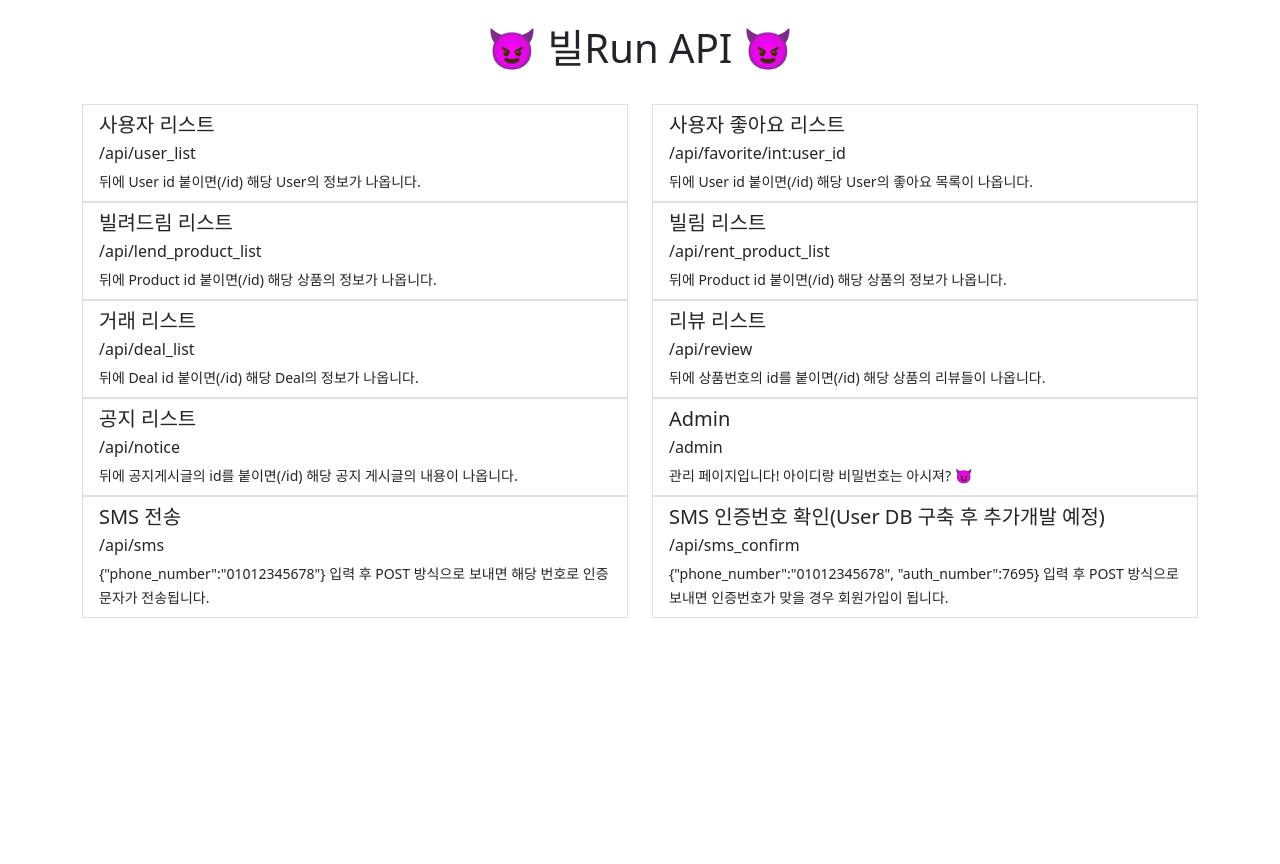
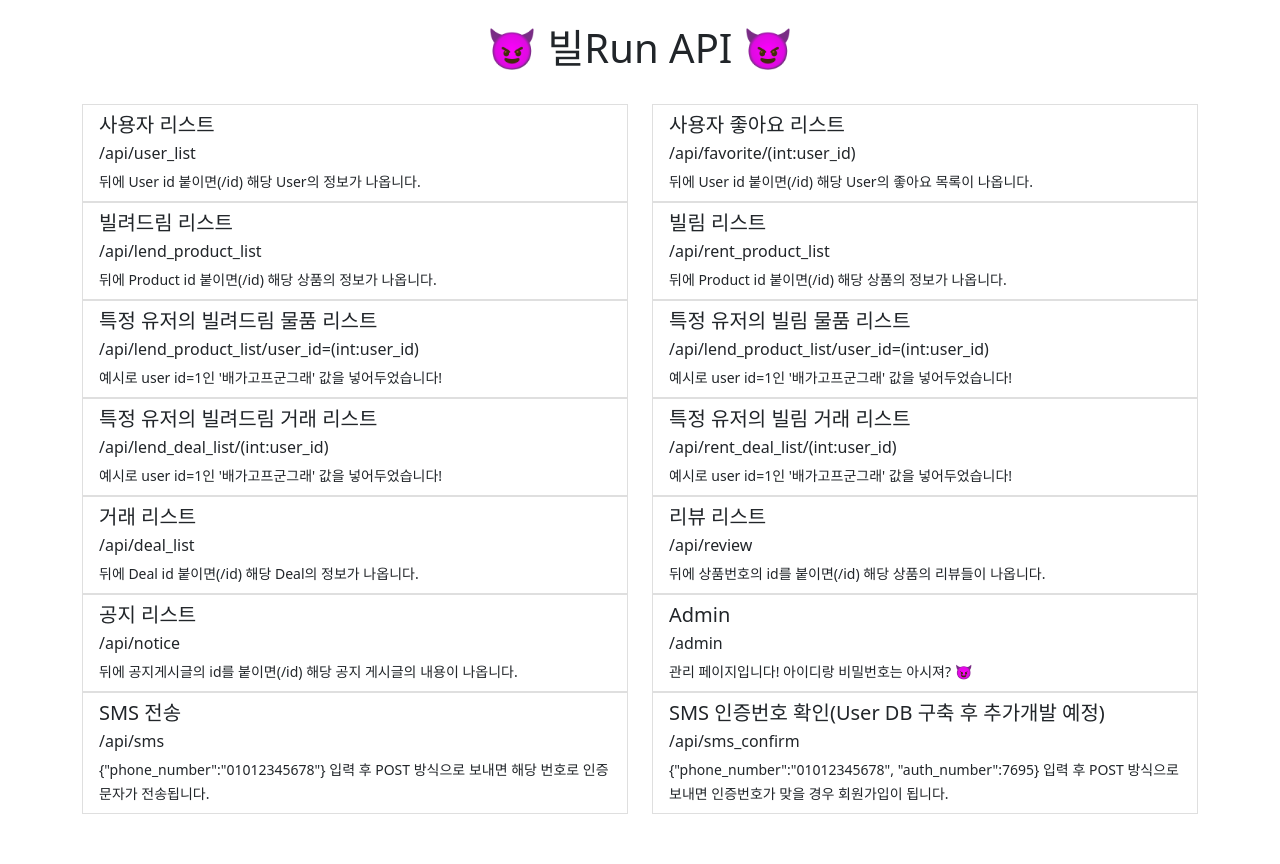
Before and after one commit to SRCdevvv/BillRun_back, a Django app: page / in a window 1280 px wide. Before the commit the page ends 618 px from the top, so only its background shows below. Run offline with Django 3.2, Linux system fonts and the light colour scheme.

Commit message:
update main.html

```diff
--- a/api/templates/api/main.html
+++ b/api/templates/api/main.html
@@ -13,7 +13,7 @@
     <title>BillRun</title>
   </head>
   <body>
-    <div class="container">
+    <div class="container" style="margin-bottom:50px">
         <br>
         <h1 Align="center">😈 빌Run API 😈</h1>
         <br>
@@ -33,7 +33,7 @@
                         <div class="d-flex w-100 justify-content-between">
                             <h5 class="mb-1">사용자 좋아요 리스트</h5>
                         </div>
-                        <p class="mb-1">/api/favorite/int:user_id</p>
+                        <p class="mb-1">/api/favorite/(int:user_id)</p>
                         <small>뒤에 User id 붙이면(/id) 해당 User의 좋아요 목록이 나옵니다.</small>
                     </a>
                 </div>
@@ -55,6 +55,46 @@
                         </div>
                         <p class="mb-1">/api/rent_product_list</p>
                         <small>뒤에 Product id 붙이면(/id) 해당 상품의 정보가 나옵니다.</small>
+                    </a>
+                </div>
+            </div>
+            <div class="row">
+                <div class="col-sm-6">
+                    <a href="{% url 'api:user_lend_product' user_id=1 %}" class="list-group-item list-group-item-action">
+                        <div class="d-flex w-100 justify-content-between">
+                            <h5 class="mb-1">특정 유저의 빌려드림 물품 리스트</h5>
+                        </div>
+                        <p class="mb-1">/api/lend_product_list/user_id=(int:user_id)</p>
+                        <small>예시로 user id=1인 '배가고프군그래' 값을 넣어두었습니다!</small>
+                    </a>
+                </div>
+                <div class="col-sm-6">
+                    <a href="{% url 'api:user_rent_product' user_id=1 %}" class="list-group-item list-group-item-action">
+                        <div class="d-flex w-100 justify-content-between">
+                            <h5 class="mb-1">특정 유저의 빌림 물품 리스트</h5>
+                        </div>
+                        <p class="mb-1">/api/lend_product_list/user_id=(int:user_id)</p>
+                        <small>예시로 user id=1인 '배가고프군그래' 값을 넣어두었습니다!</small>
+                    </a>
+                </div>
+            </div>
+            <div class="row">
+                <div class="col-sm-6">
+                    <a href="{% url 'api:lend_deal_list' user_id=1 %}" class="list-group-item list-group-item-action">
+                        <div class="d-flex w-100 justify-content-between">
+                            <h5 class="mb-1">특정 유저의 빌려드림 거래 리스트</h5>
+                        </div>
+                        <p class="mb-1">/api/lend_deal_list/(int:user_id)</p>
+                        <small>예시로 user id=1인 '배가고프군그래' 값을 넣어두었습니다!</small>
+                    </a>
+                </div>
+                <div class="col-sm-6">
+                    <a href="{% url 'api:rent_deal_list' user_id=1 %}" class="list-group-item list-group-item-action">
+                        <div class="d-flex w-100 justify-content-between">
+                            <h5 class="mb-1">특정 유저의 빌림 거래 리스트</h5>
+                        </div>
+                        <p class="mb-1">/api/rent_deal_list/(int:user_id)</p>
+                        <small>예시로 user id=1인 '배가고프군그래' 값을 넣어두었습니다!</small>
                     </a>
                 </div>
             </div>
@@ -121,6 +161,7 @@
         </div>
     </div>
 
+
     <!-- Optional JavaScript; choose one of the two! -->
 
     <!-- Option 1: Bootstrap Bundle with Popper -->
--- a/api/urls.py
+++ b/api/urls.py
@@ -34,8 +34,8 @@ urlpatterns = [
     #거래 진행
     path('deal_list/', DealList.as_view(), name="deal_list"),
     path('deal_list/<int:deal_id>', DealDetail.as_view(), name="deal_datail"),
-    path('lend_deal_list/<int:user_id>', LendDealList.as_view(), name="borrow_deal_list"),
-    path('rent_deal_list/<int:user_id>', RentDealList.as_view(), name="lend_deal_list"),
+    path('lend_deal_list/<int:user_id>', LendDealList.as_view(), name="lend_deal_list"),
+    path('rent_deal_list/<int:user_id>', RentDealList.as_view(), name="rent_deal_list"),
 
     #리뷰
     path('review/', ReviewList.as_view(), name="review_list"),
```
